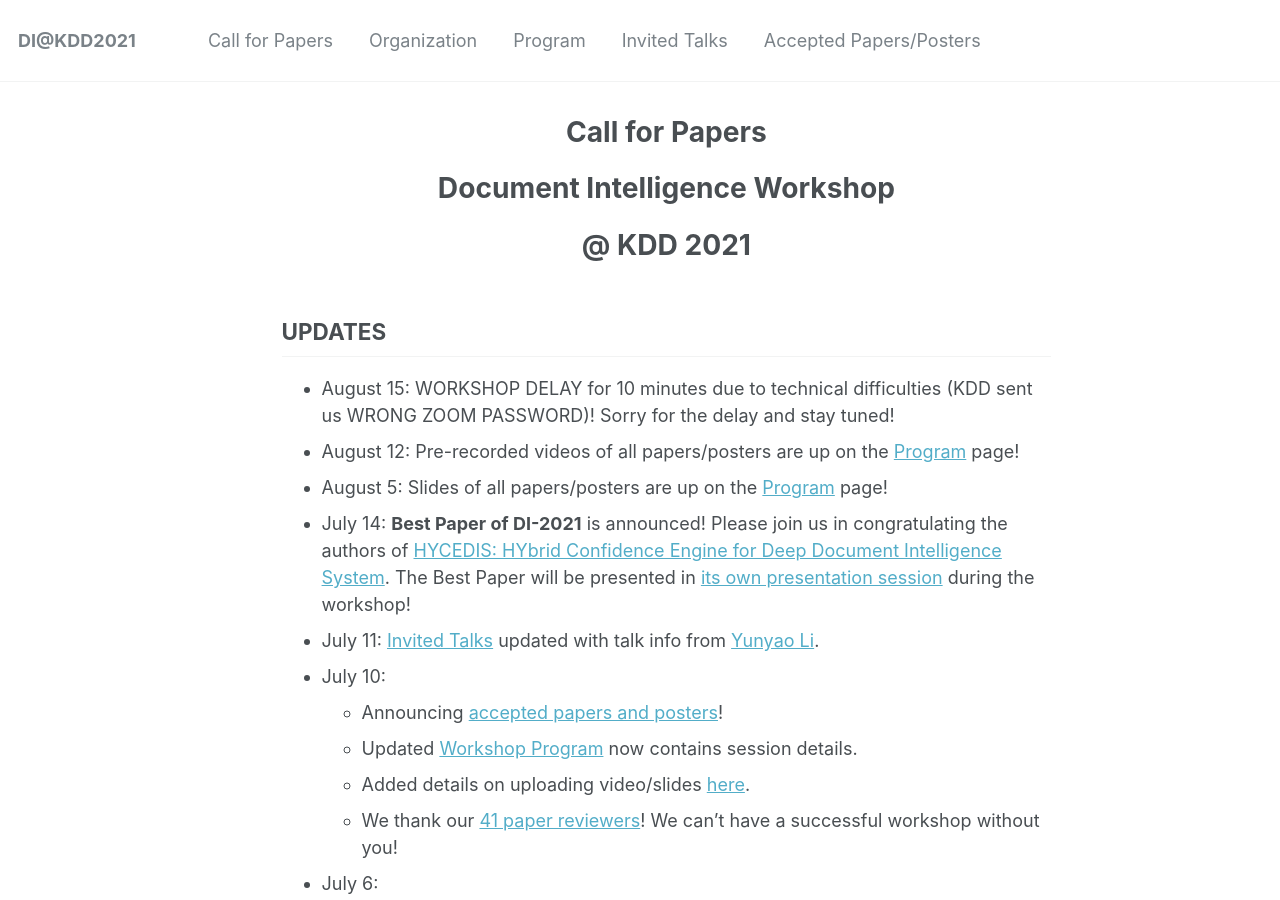
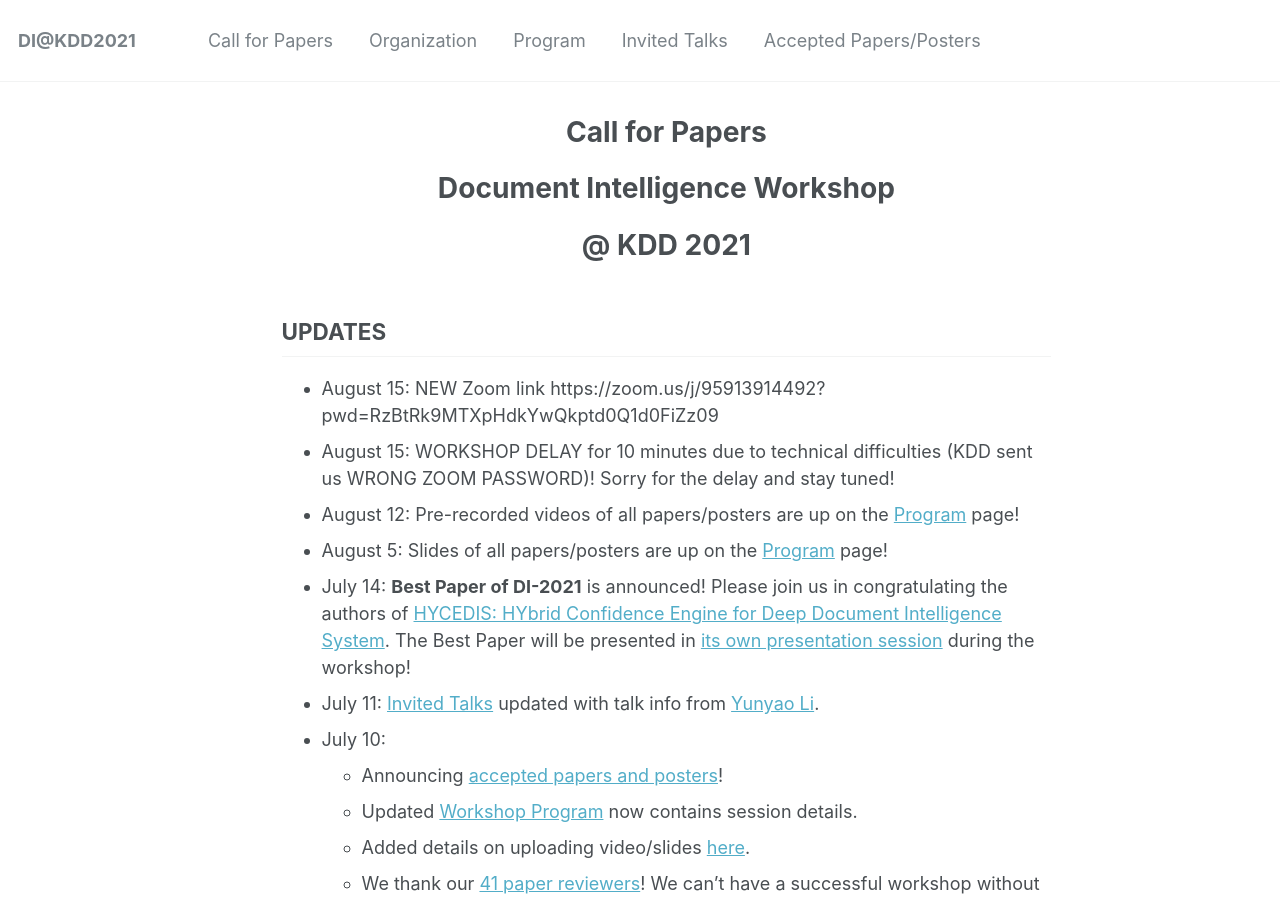
Before and after one commit to document-intelligence/DI-2022, a Jekyll site: the page built from _pages/cfp.md, in a window 1280 px wide and 900 px high. Built offline with Jekyll 4.4.1, drawn with Linux system fonts in a browser that asks for light colours.

Commit message:
Update cfp.md

```diff
--- a/_pages/cfp.md
+++ b/_pages/cfp.md
@@ -11,6 +11,7 @@ redirect_from:
 
 ## UPDATES
 
+- August 15: NEW Zoom link https://zoom.us/j/95913914492?pwd=RzBtRk9MTXpHdkYwQkptd0Q1d0FiZz09
 - August 15: WORKSHOP DELAY for 10 minutes due to technical difficulties (KDD sent us WRONG ZOOM PASSWORD)! Sorry for the delay and stay tuned!
 - August 12: Pre-recorded videos of all papers/posters are up on the [Program](https://document-intelligence.github.io/DI-2021/program/) page!
 - August 5: Slides of all papers/posters are up on the [Program](https://document-intelligence.github.io/DI-2021/program/) page!
```
